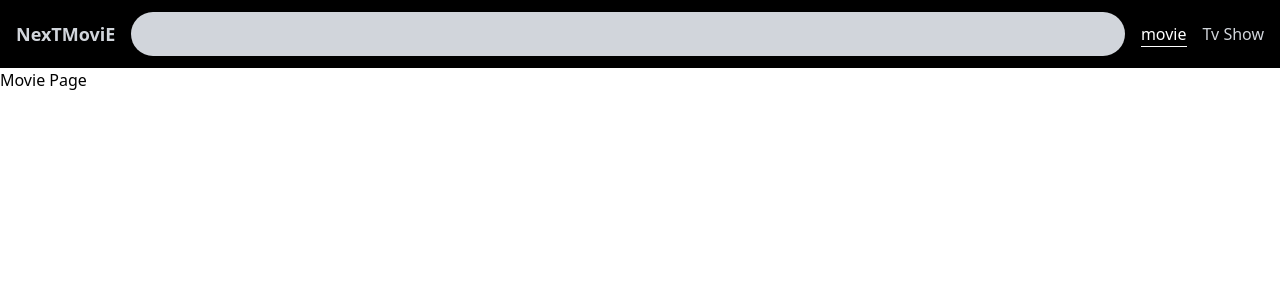
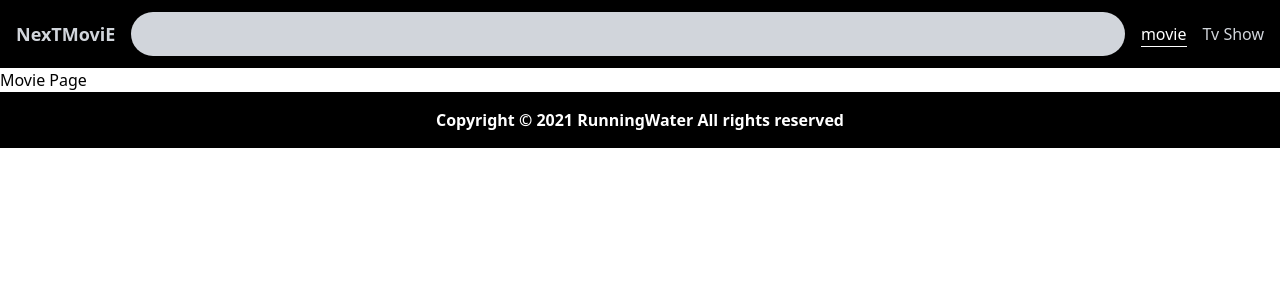
Before and after one commit to minhanPark/next-movie, a Next.js app: page /movie in a window 1280 px wide. Shown: the top 300 px of the page. Built offline with nearby package versions, Linux system fonts and the light colour scheme.

Commit message:
add footer component

```diff
--- /dev/null
+++ b/components/footer.js
@@ -0,0 +1,12 @@
+const Footer = () => {
+  const thisYear = new Date().getFullYear();
+  return (
+    <div className="bg-black text-center py-4">
+      <span className="text-white font-bold">
+        Copyright &copy; {thisYear} RunningWater All rights reserved
+      </span>
+    </div>
+  );
+};
+
+export default Footer;
--- a/pages/_app.jsx
+++ b/pages/_app.jsx
@@ -1,4 +1,5 @@
 import Header from "../components/header";
+import Footer from "../components/footer";
 import "../styles/globals.css";
 
 function MyApp({ Component, pageProps }) {
@@ -6,6 +7,7 @@ function MyApp({ Component, pageProps }) {
     <>
       <Header />
       <Component {...pageProps} />
+      <Footer />
     </>
   );
 }
```
